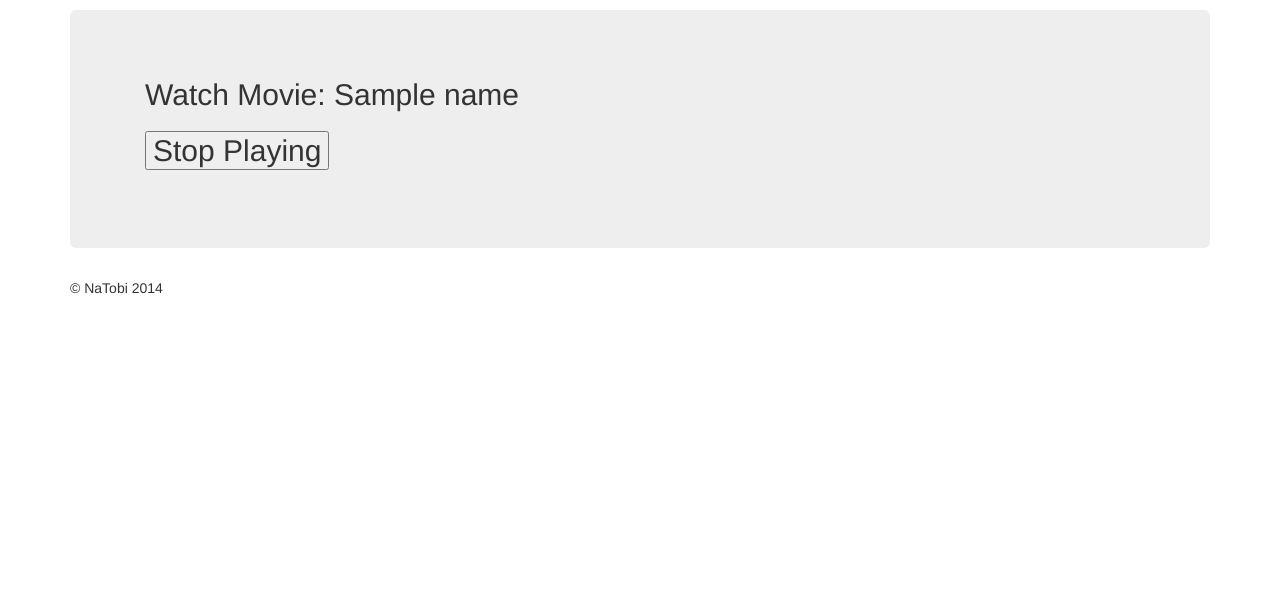
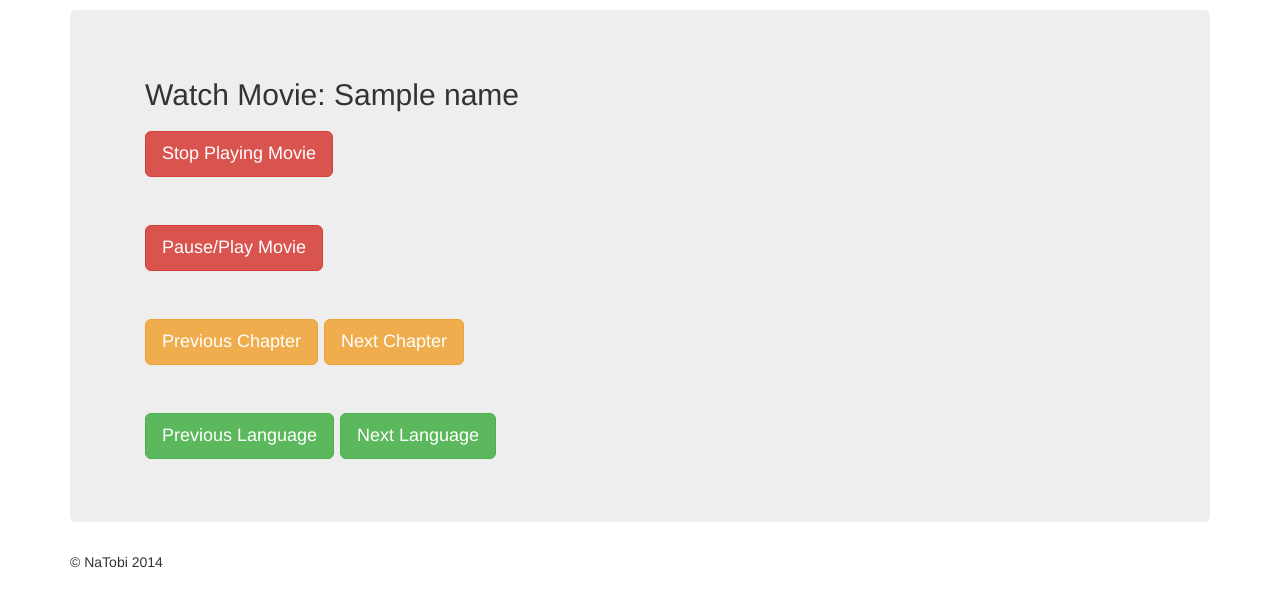
Before and after one commit to imakin/RaspberryOmxPlayerWebinterface, a Flask app: template templates/movie.html in a window 1280 px wide. Shown: the part 46-653 px from the top of the page. Run offline with Flask 2, Linux system fonts and the light colour scheme; the template is opened without the code that fills it: most values are stand-ins (such as "Sample title", 1, 10 or a date in 2020); some libraries are stand-ins or nearby versions.

Commit message:
New functionality change chapter and language track

```diff
--- a/routes.py
+++ b/routes.py
@@ -6,10 +6,18 @@ import glob
 import os
 import sys
 import subprocess, signal
+import stat
 
 app = Flask(__name__)
 app.secret_key = 'some_secret'
 app.path= "/mnt/Movies"
+app.fifo= "/home/tozi/omx.pipe"
+def fifo():
+    if os.path.exists(app.fifo):
+        pass
+    else:
+        os.system("mkfifo "+app.fifo)
+
 
 @app.route('/')
 def home():
@@ -33,6 +41,7 @@ def home():
   return render_template('home.html',names=names, i=i, thumbnails=thumbnails)
 
 
+
 @app.route('/movie', methods=['GET'])
 def movie():
     name=str(request.args.get('movieid').encode('utf-8'))
@@ -40,7 +49,8 @@ def movie():
         if os.path.exists(app.path+"/"+name):
             os.chdir(app.path+"/"+name)
             for movie in glob.glob("*.mkv"):
-                os.system("omxplayer -b -o hdmi "+movie+" &")
+                os.system("omxplayer -b -o hdmi "+movie+" < "+app.fifo +" &")
+                os.system("echo -n . > " + app.fifo)
     return render_template('movie.html', name=name)
 
 @app.route('/kill')
@@ -55,5 +65,46 @@ def kill():
             os.kill(pid, signal.SIGKILL)
     return redirect(url_for('home'))
 
+@app.route('/_pause')
+def pause():
+    if request.args.get('state') == "paused":
+        result="Pause"
+    else:
+        result="Play"
+    os.system("echo -n p >"+app.fifo)
+    return jsonify(result)
+
+
+@app.route('/_pChapter')
+def pChapter():
+    if request.args.get('state') == "paused":
+        result="Pause"
+    else:
+        result="Play"
+    os.system("echo -n i >"+app.fifo)
+    return jsonify(result)
+
+@app.route('/_nChapter')
+def nChapter():
+    result="Pause"
+    os.system("echo -n o >"+app.fifo)
+    return jsonify(result)
+
+@app.route('/_nLang')
+def nLang():
+    result="Pause"
+    os.system("echo -n k >"+app.fifo)
+    return jsonify(result)
+
+@app.route('/_pLang')
+def pLang():
+    result="Pause"
+    os.system("echo -n j >"+app.fifo)
+    return jsonify(result)
+
+
+
+
 if __name__ == '__main__':
+  fifo()
   app.run(host='0.0.0.0')
--- a/templates/movie.html
+++ b/templates/movie.html
@@ -1,10 +1,104 @@
 {% extends "layout.html" %}
 {% block content %}
-    <h2>Watch Movie: {{ name }}<h2>
+<script type=text/javascript>
+    $(function pause() {
+      $('a#pause').bind('click', function() {
+        $.getJSON('/_pause', {
+          state: $('#pausebtn').attr("value")
+        }, function(data) {
+          alert("data");
+        });
+        return false;
+      });
+    });
+  </script>
 
-        <form action="{{ url_for('kill')}}">
-          <input type="submit" value="Stop Playing">
-        </form>
+  <script type=text/javascript>
+    $(function pChapter() {
+      $('a#pChapter').bind('click', function() {
+        $.getJSON('/_pChapter', {
+          state: $('#pausebtn').attr("value")
+        }, function(data) {
+          alert("data");
+        });
+        return false;
+      });
+    });
+  </script>
+
+  <script type=text/javascript>
+    $(function nChapter() {
+      $('a#nChapter').bind('click', function() {
+        $.getJSON('/_nChapter', {
+          state: $('#pausebtn').attr("value")
+        }, function(data) {
+          alert("data");
+        });
+        return false;
+      });
+    });
+  </script>
+
+   <script type=text/javascript>
+    $(function nLang() {
+      $('a#nLang').bind('click', function() {
+        $.getJSON('/_nLang', {
+          state: $('#pausebtn').attr("value")
+        }, function(data) {
+          alert("data");
+        });
+        return false;
+      });
+    });
+  </script>
+
+ <script type=text/javascript>
+    $(function pLang() {
+      $('a#pLang').bind('click', function() {
+        $.getJSON('/_pLang', {
+          state: $('#pausebtn').attr("value")
+        }, function(data) {
+          alert("data");
+        });
+        return false;
+      });
+    });
+  </script>
+
+
+<h2>Watch Movie: {{ name }}<h2>
+
+        <p>
+        <a href="{{ url_for('kill')}}">
+          <button type="button" class="btn btn-lg btn-danger">Stop Playing Movie</button>
+        </a>
+        </p>
+        <br>
+        <p>
+        <a href="pause();" id="pause">
+          <button id="pausebtn" type="button" class="btn btn-lg btn-danger">Pause/Play Movie</button>
+        </a>
+        </p>
+        <br>
+        <p>
+        <a href="pChapter();" id="pChapter">
+          <button id="pausebtn" type="button" class="btn btn-lg btn-warning">Previous Chapter</button>
+        </a>
+
+        <a href="nChapter();" id="nChapter">
+          <button id="pausebtn" type="button" class="btn btn-lg btn-warning">Next Chapter</button>
+        </a>
+        </p>
+        <br>
+        <p>
+        <a href="pLang();" id="pLang">
+          <button id="pausebtn" type="button" class="btn btn-lg btn-success">Previous Language</button>
+        </a>
+
+        <a href="nLang();" id="nLang">
+          <button id="pausebtn" type="button" class="btn btn-lg btn-success">Next Language</button>
+        </a>
+        </p>
 
 
       </div>
```
